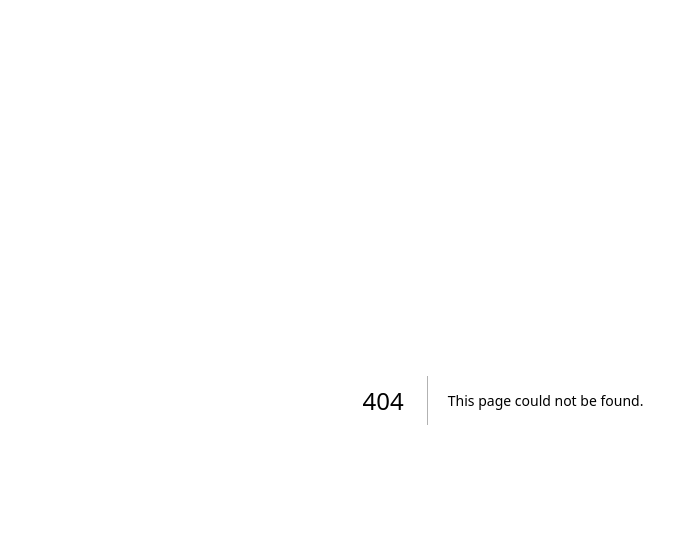
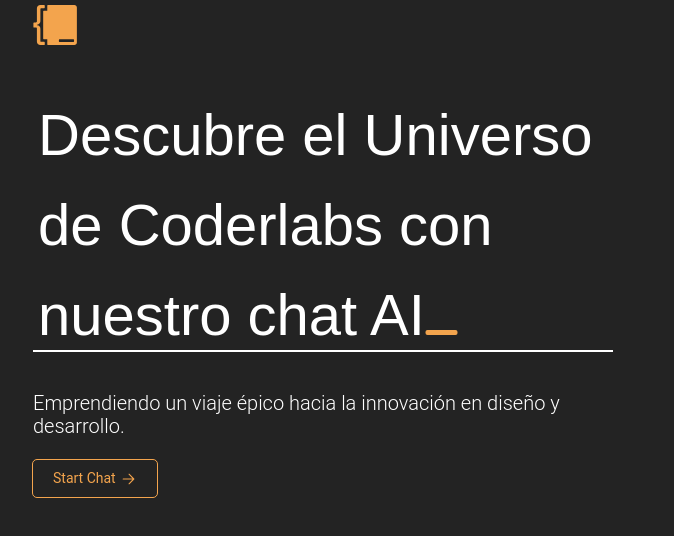
Before and after one commit to contentcraftstudio/Coderlabs-web-2.0, a Next.js app: page /ai/theAssistant in a window 1280 px wide. Before the commit this address had no page. Shown: the top 536 px of the page, without its empty margins (137-811 px from the left). Built offline with nearby package versions, Linux system fonts and the light colour scheme.

Commit message:
Create theAssistant.tsx

```diff
--- /dev/null
+++ b/pages/ai/theAssistant.tsx
@@ -0,0 +1,12 @@
+/* eslint-disable import/no-anonymous-default-export */
+/* eslint-disable react/display-name */
+/* eslint-disable @next/next/no-page-custom-font */
+import TheAssistant from '@/components/TheAssistant'
+
+export default function () {
+  return (
+    <main>
+      <TheAssistant />
+    </main>
+  )
+}
```
